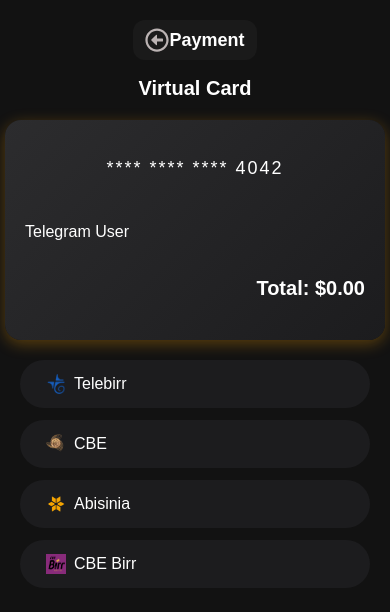
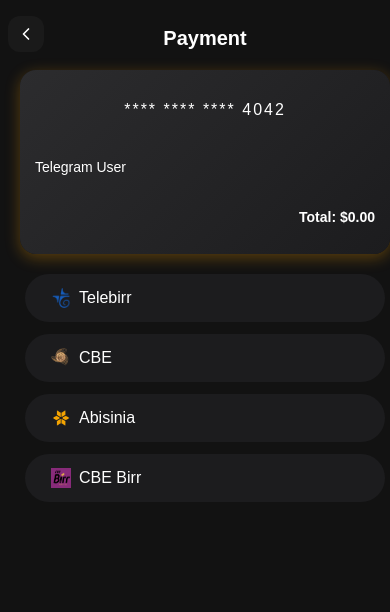
Before and after one commit to nattyta/food_bot, a React (Create React App) app: page /payment in a window 390 px wide. Shown: the top 612 px of the page. Built offline with nearby package versions, Linux system fonts and the light colour scheme.

Commit message:
updated payment page

```diff
--- a/src/pages/PaymentPage.js
+++ b/src/pages/PaymentPage.js
@@ -60,11 +60,14 @@
   return (
     <div className="payment-container">
       <button className="back-button" onClick={() => navigate(-1)}>
-  <FaRegArrowAltCircleLeft /> Payment
+  <svg xmlns="http://www.w3.org/2000/svg" viewBox="0 0 24 24" fill="none" stroke="currentColor" strokeWidth="2" strokeLinecap="round" strokeLinejoin="round">
+    <path d="M15 18l-6-6 6-6"> payment </path>
+  </svg>
 </button>
 
 
-      <h2 className="title">Virtual Card</h2>
+
+      <h2 className="title">Payment</h2>
       <div className="virtual-card">
         <div className="card-chip"></div>
         <p className="card-number">**** **** **** {Math.floor(1000 + Math.random() * 9000)}</p>
--- a/src/pages/paymentPage.css
+++ b/src/pages/paymentPage.css
@@ -7,6 +7,9 @@
   flex-direction: column;
   align-items: center;
   font-family: 'Poppins', sans-serif;
+  max-width: 420px; /* Limits width for mobile-friendly layout */
+  margin: 0 auto; /* Centers it */
+  align-items: center; /* Ensures everything stays centered */
 }
 
 .title {
@@ -19,6 +22,7 @@
 .virtual-card {
   background: linear-gradient(135deg, #2c2c2e 0%, #1c1c1e 100%);
   width: 340px;
+  max-width: 380px; /* Prevents card from being too big on mobile */
   padding: 20px;
   border-radius: 16px;
   position: relative;
@@ -139,28 +143,60 @@
 .back-button {
   display: flex;
   align-items: center;
-  background: #1a1a1a; /* Dark background */
+  justify-content: center;
+  position: absolute;
+  left: 16px; /* Adjust for perfect alignment */
+  top: 16px; /* Align with top spacing */
+  background: #1a1a1a; /* Dark button background */
   border: none;
-  border-radius: 12px; /* Rounded corners */
-  padding: 8px 12px;
+  border-radius: 12px; /* Smooth rounded corners */
+  padding: 10px;
+  width: 40px; /* Square size */
+  height: 40px;
   color: white;
   font-size: 18px;
-  font-weight: bold;
   cursor: pointer;
   transition: background 0.2s ease-in-out;
-
 }
 
 .back-button:hover {
-  background: #333; /* Slightly lighter hover effect */
+  background: #333; /* Slight hover effect */
 }
 
 .back-button svg {
-  width: 24px;
-  height: 24px;
-  color: #bbb3b3;
+  width: 20px;
+  height: 20px;
+  color: white;
+}
 
 
+/* Media Query for Small Screens */
+@media (max-width: 480px) {
+  .payment-container {
+    padding: 10px;
+    width: 100%; /* Makes sure it doesn't get cut off */
+    display: flex;
+    flex-direction: column;
+    align-items: center;
+  }
 
+  .virtual-card {
+    padding: 15px; /* Reduce card padding */
+    max-width: 95%; /* Make it fit smaller screens */
+  }
 
+  .card-number {
+    font-size: 16px;
+  }
+
+  .card-name, .card-amount {
+    font-size: 14px;
+  }
+
+  .back-button {
+    width: 36px;
+    height: 36px;
+    padding: 8px;
+    left: 8px; /* Keeps it in place */
+  }
 }
```
